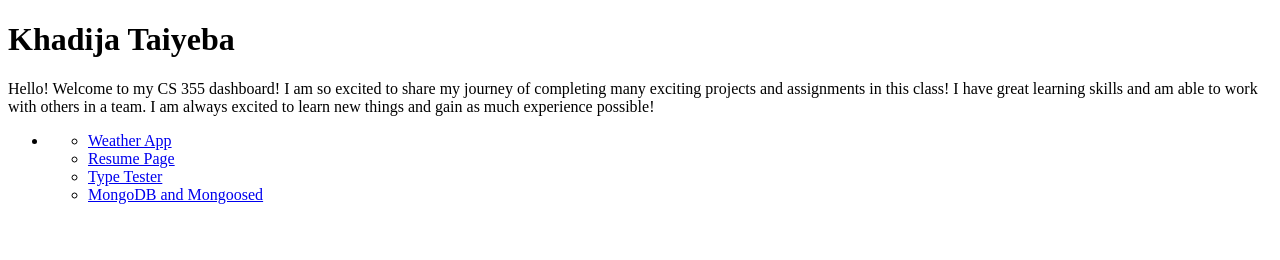
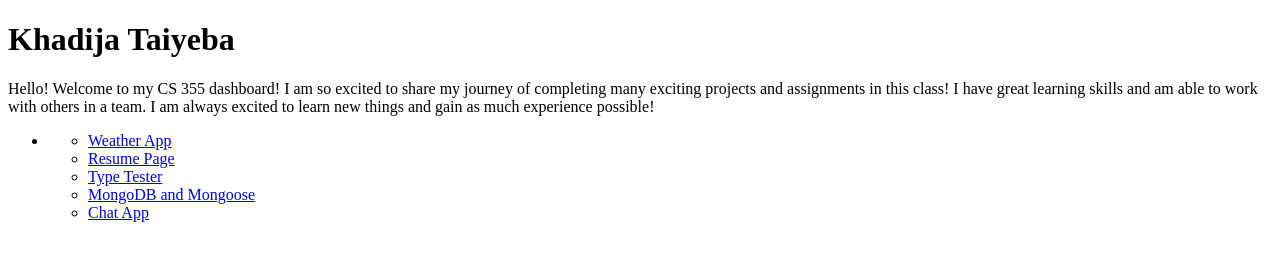
Before and after one commit to Ktaiyeba/Ktaiyeba.github.io, a plain HTML site: page index.html in a window 1280 px wide. Drawn offline with Linux system fonts and the light colour scheme.

Commit message:
Update index.html

```diff
--- a/index.html
+++ b/index.html
@@ -27,7 +27,11 @@
               </li>
               <li>
                 <a href="https://boilerplate-mongomongoose.ktaiyeba.repl.co/
-">MongoDB and Mongoosed</a>
+">MongoDB and Mongoose</a>
+              </li>
+           <li>
+                <a href="https://Ktaiyeba.github.io/chatapp/index.html
+">Chat App</a>
               </li>
 
 
```
